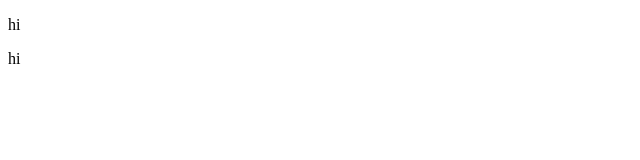
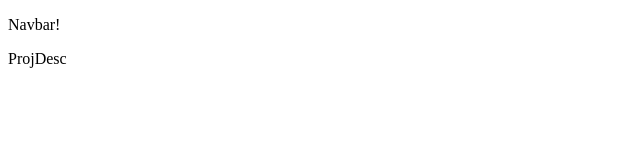
Before and after one commit to NimaShariatz/igem-wiki-2025-setup, a React (Vite) app in the folder igem_wiki/: page / in a window 1280 px wide. Shown: the top 160 px of the page, without its empty margins (0-640 px from the left). Built offline with nearby package versions, Linux system fonts and the light colour scheme.

Commit message:
more setup

```diff
--- a/igem_wiki/src/App.tsx
+++ b/igem_wiki/src/App.tsx
@@ -1,8 +1,7 @@
 import { BrowserRouter as Router, Routes, Route } from "react-router-dom";
 import "./App.css"
 
-import Navbar from "./navbar/navbar.tsx"
-import Description from "./project/description.tsx";
+import Description from "./pages/description.tsx";
 
 
 
@@ -12,7 +11,6 @@ function App() {
 
   return (
     <Router>
-      <Navbar/>
       <Routes>
         <Route path="/" element={<Description />} />
 
--- a/igem_wiki/src/navbar/navbar.tsx
+++ b/igem_wiki/src/components/navbar.tsx
@@ -1,6 +1,8 @@
 function Navbar() {
     return(
-        <p>hi</p>
+        <>
+            <p>Navbar!</p>
+        </>
     )
 
 }
--- /dev/null
+++ b/igem_wiki/src/pages/description.tsx
@@ -0,0 +1,13 @@
+import Navbar from "../components/navbar"
+
+function Description() {
+    return (
+        <>
+            <Navbar />
+            <p>ProjDesc</p>
+
+        </>
+    )
+}
+
+export default Description
--- a/igem_wiki/src/project/description.tsx
+++ /dev/null
@@ -1,7 +0,0 @@
-function Description() {
-    return(
-        <p>hi</p>
-    )
-
-}
-export default Description
```
Also changed, not shown: igem_wiki/src/components/footer.tsx (added, +10 -0 lines), 1 other file (tests, documents, lock files or other folders).
